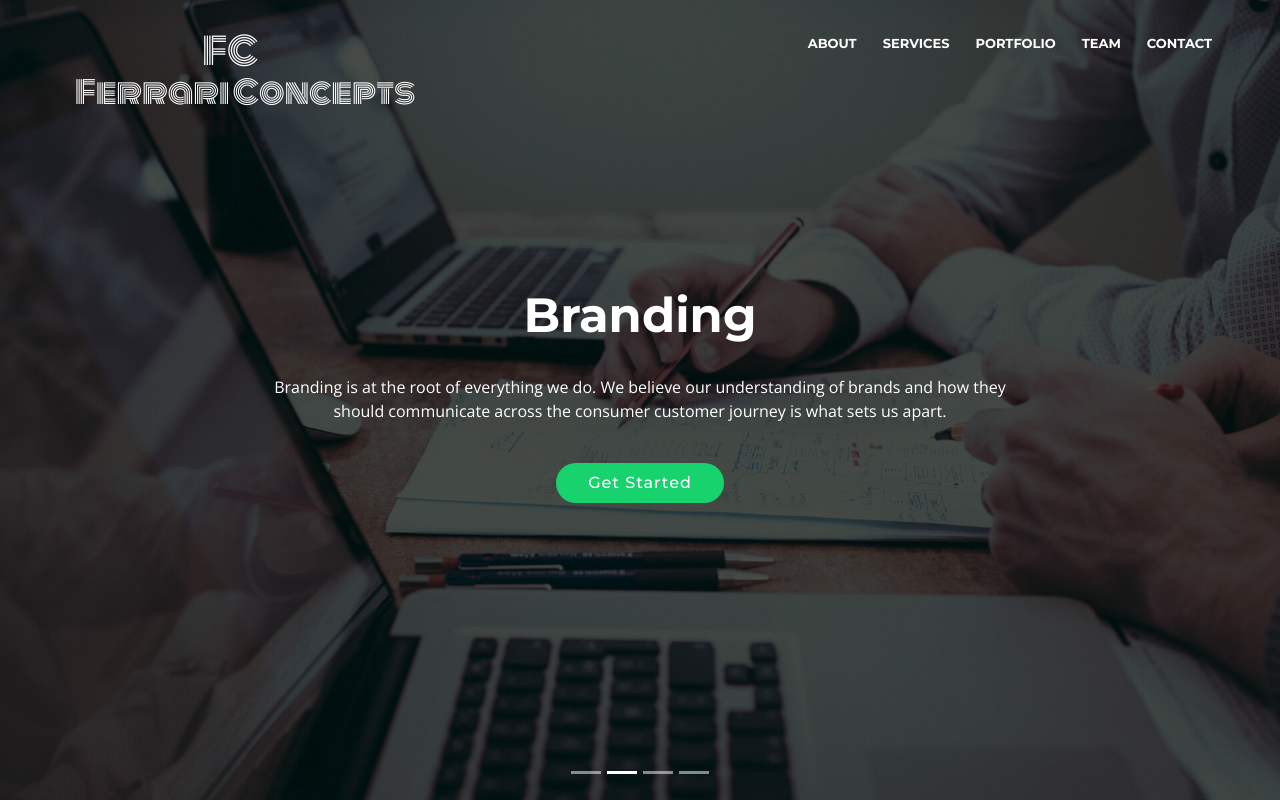
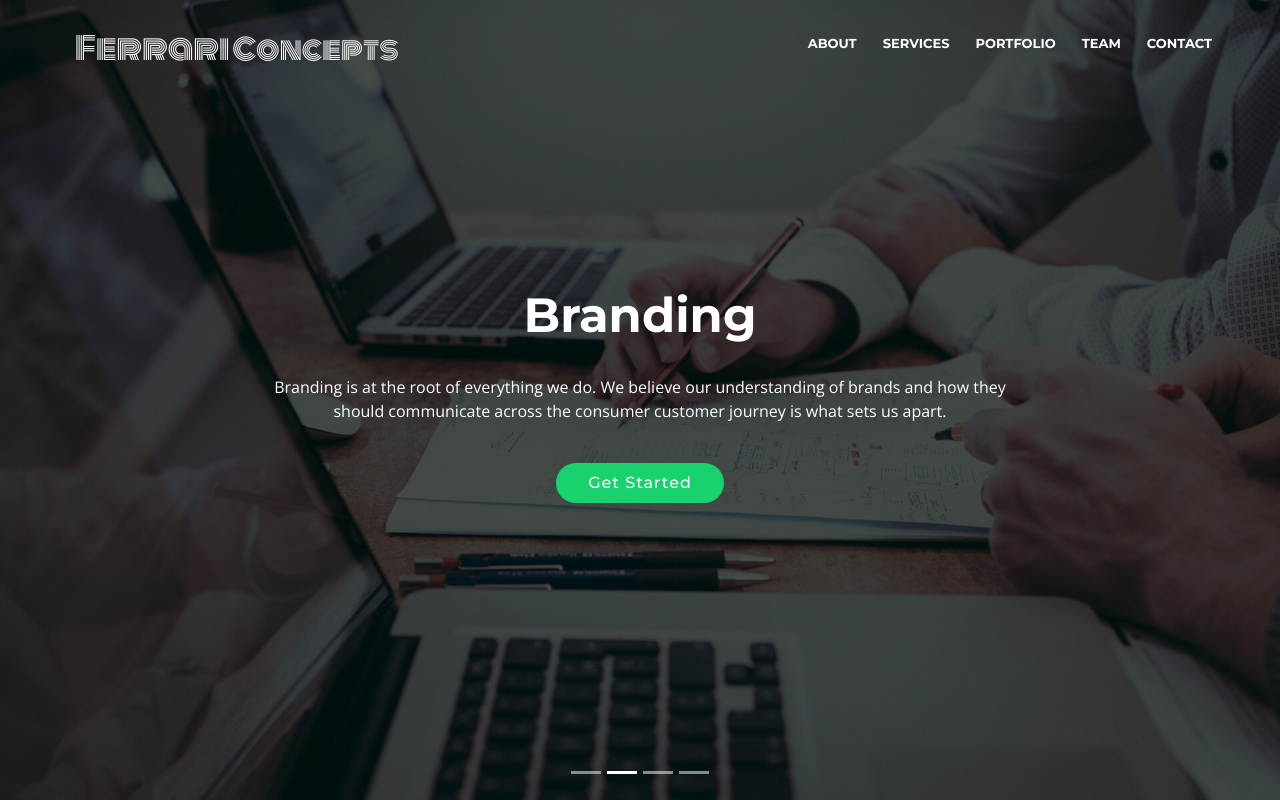
Before and after one commit to mikef1234/mikef1234, a plain HTML site: page index.html in a window 1280 px wide. Shown: the top 800 px of the page. Drawn offline with nearby package versions, Linux system fonts and the light colour scheme; files whose address does not match are found by name.

Commit message:
Update index.html

```diff
--- a/index.html
+++ b/index.html
@@ -54,12 +54,8 @@
     font-family: 'Monoton';
     color: white;
     "><span style="
-    text-align: center;
-    padding-left: 3.5em;
-    font-size: 1.3em;
-    ">FC</span> <br> <span style="
     font-size: 1.1em;
-"> Ferrari Concepts</span></a></h3>
+           "> Ferrari</span> <span> Concepts</span></a></h3>
         <!-- Uncomment below if you prefer to use an image logo -->
 
 
```
